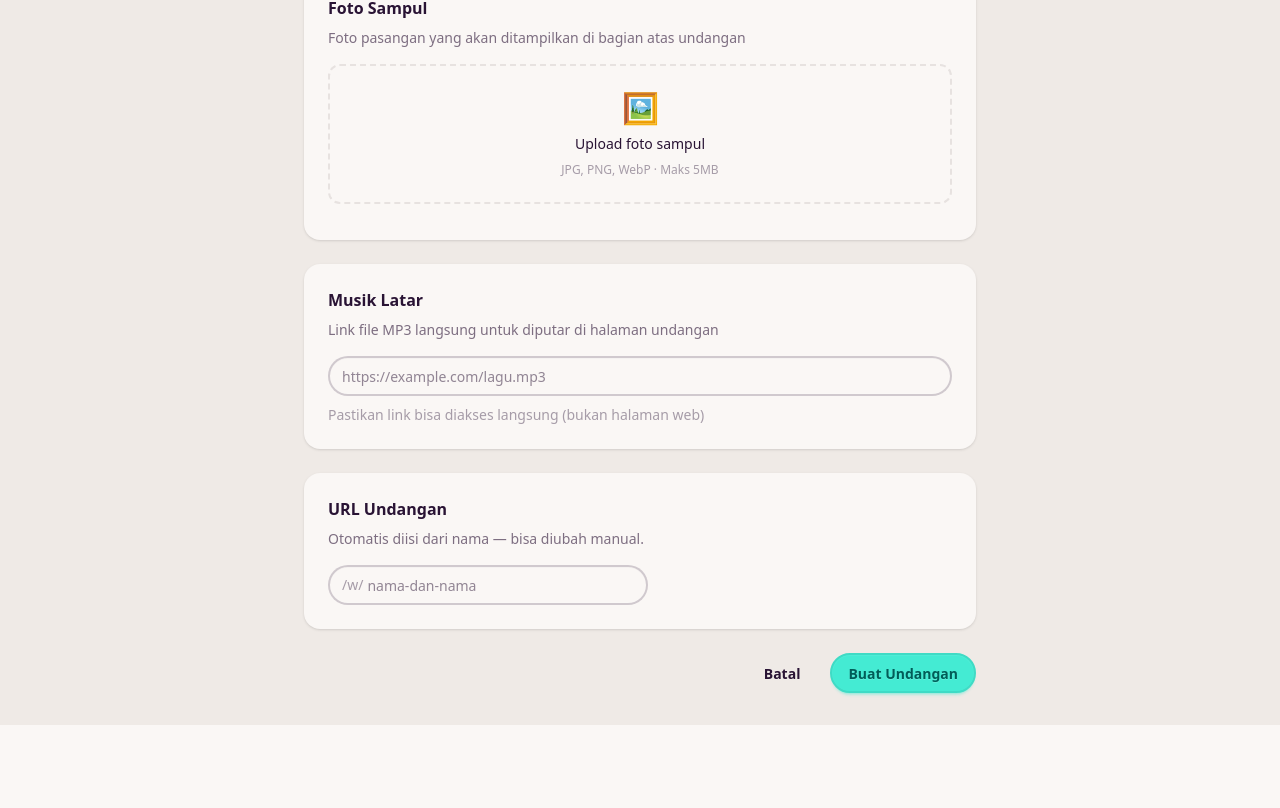
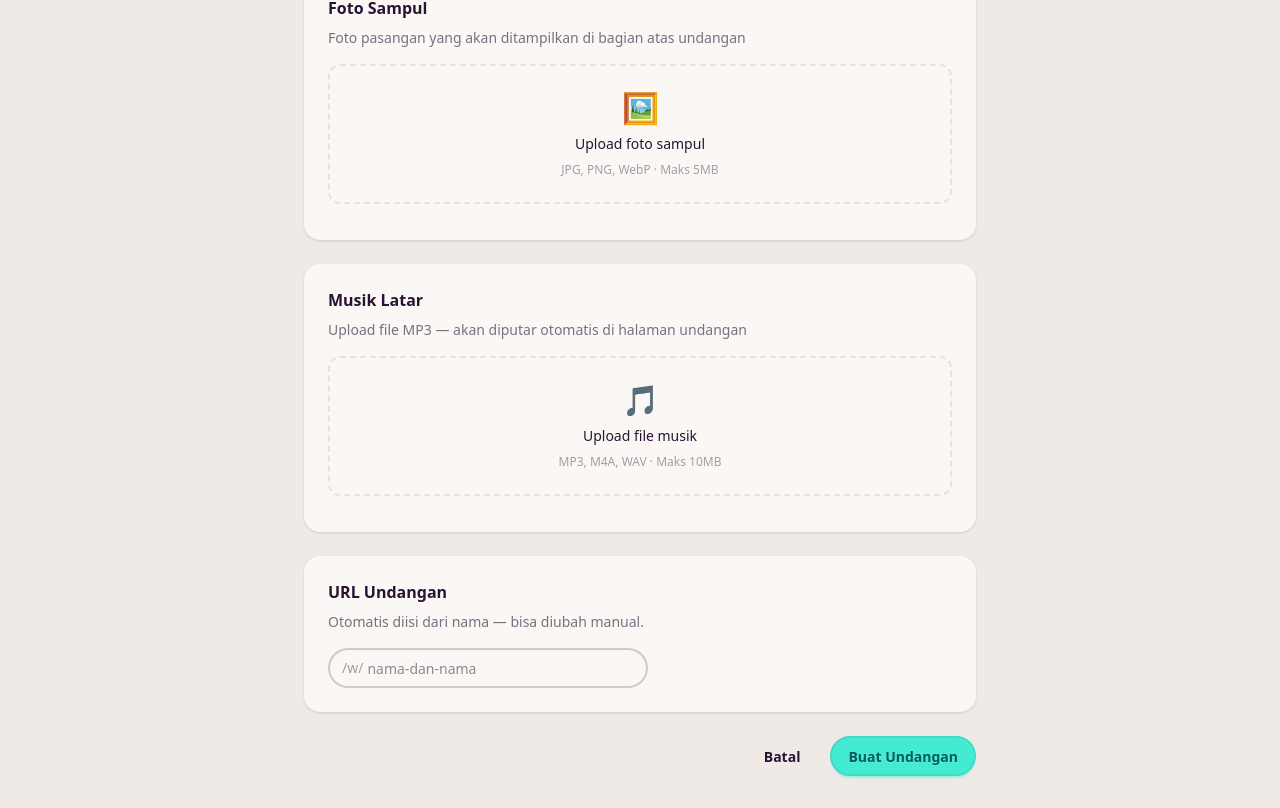
Before and after one commit to raflirach/wedding-app, a Next.js app: page /weddings/new in a window 1280 px wide. Shown: the part 1675-2483 px from the top of the page. Before the commit the page ends 2400 px from the top, so only its background shows below. Built offline with nearby package versions, Linux system fonts and the light colour scheme.

Commit message:
Add music file upload to WeddingForm (Supabase Storage)
Co-Authored-By: Claude Sonnet 4.6 <noreply@anthropic.com>

```diff
--- a/src/app/(dashboard)/weddings/_components/WeddingForm.tsx
+++ b/src/app/(dashboard)/weddings/_components/WeddingForm.tsx
@@ -8,6 +8,7 @@ import Link from 'next/link'
 import type { WeddingActionResult } from '@/app/actions/weddings'
 import { TEMPLATES, COLOR_SCHEMES } from '@/lib/templates'
 import CoverPhotoUpload from '@/components/CoverPhotoUpload'
+import MusicUpload from '@/components/MusicUpload'
 
 export const weddingSchema = z.object({
   bride_name: z.string().min(2, 'Minimal 2 karakter'),
@@ -267,19 +268,13 @@ export default function WeddingForm({ defaultValues, onSubmit, submitLabel, canc
         <div className="card-body">
           <h2 className="font-semibold text-base">Musik Latar</h2>
           <p className="text-sm text-base-content/60 mb-2">
-            Link file MP3 langsung untuk diputar di halaman undangan
+            Upload file MP3 — akan diputar otomatis di halaman undangan
           </p>
-          <input
-            {...register('music_url')}
-            type="url"
-            placeholder="https://example.com/lagu.mp3"
-            className="input input-bordered w-full"
+          <input type="hidden" {...register('music_url')} />
+          <MusicUpload
+            value={watch('music_url')}
+            onChange={(url) => setValue('music_url', url)}
           />
-          <label className="label">
-            <span className="label-text-alt text-base-content/40">
-              Pastikan link bisa diakses langsung (bukan halaman web)
-            </span>
-          </label>
         </div>
       </div>
 
--- /dev/null
+++ b/src/components/MusicUpload.tsx
@@ -0,0 +1,99 @@
+'use client'
+
+import { useRef, useState } from 'react'
+import { createClient } from '@/lib/supabase/client'
+
+type Props = {
+  value?: string
+  onChange: (url: string) => void
+}
+
+export default function MusicUpload({ value, onChange }: Props) {
+  const [uploading, setUploading] = useState(false)
+  const [error, setError] = useState<string>()
+  const inputRef = useRef<HTMLInputElement>(null)
+
+  async function handleFile(e: React.ChangeEvent<HTMLInputElement>) {
+    const file = e.target.files?.[0]
+    if (!file) return
+
+    if (file.size > 10 * 1024 * 1024) {
+      setError('Ukuran file maksimal 10MB')
+      return
+    }
+
+    setError(undefined)
+    setUploading(true)
+
+    const supabase = createClient()
+    const ext = file.name.split('.').pop() ?? 'mp3'
+    const path = `music/${Date.now()}-${Math.random().toString(36).slice(2)}.${ext}`
+
+    const { data, error: uploadError } = await supabase.storage
+      .from('wedding-images')
+      .upload(path, file, { upsert: false })
+
+    if (uploadError) {
+      setError('Gagal upload. Coba lagi.')
+    } else if (data) {
+      const { data: { publicUrl } } = supabase.storage
+        .from('wedding-images')
+        .getPublicUrl(data.path)
+      onChange(publicUrl)
+    }
+
+    setUploading(false)
+    if (inputRef.current) inputRef.current.value = ''
+  }
+
+  return (
+    <div className="space-y-3">
+      {/* Preview player */}
+      {value && (
+        <div className="flex items-center gap-3 p-3 rounded-xl border border-base-300 bg-base-200">
+          <span className="text-2xl shrink-0">🎵</span>
+          <audio controls src={value} className="flex-1 h-9 min-w-0" />
+          <button
+            type="button"
+            onClick={() => onChange('')}
+            className="btn btn-xs btn-error btn-circle shrink-0"
+          >
+            ✕
+          </button>
+        </div>
+      )}
+
+      {/* Upload area */}
+      <div
+        className="border-2 border-dashed border-base-300 rounded-xl p-6 text-center cursor-pointer hover:border-primary/50 transition-colors"
+        onClick={() => inputRef.current?.click()}
+      >
+        {uploading ? (
+          <div className="flex flex-col items-center gap-2">
+            <span className="loading loading-spinner loading-md text-primary" />
+            <p className="text-sm text-base-content/60">Mengupload musik...</p>
+          </div>
+        ) : (
+          <div className="flex flex-col items-center gap-2">
+            <span className="text-3xl">🎵</span>
+            <p className="text-sm font-medium">
+              {value ? 'Ganti musik' : 'Upload file musik'}
+            </p>
+            <p className="text-xs text-base-content/40">MP3, M4A, WAV · Maks 10MB</p>
+          </div>
+        )}
+      </div>
+
+      <input
+        ref={inputRef}
+        type="file"
+        accept="audio/mpeg,audio/mp4,audio/wav,audio/*"
+        className="hidden"
+        onChange={handleFile}
+        disabled={uploading}
+      />
+
+      {error && <p className="text-error text-xs">{error}</p>}
+    </div>
+  )
+}
```
